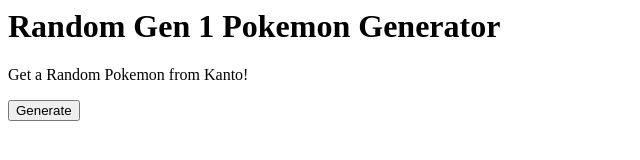
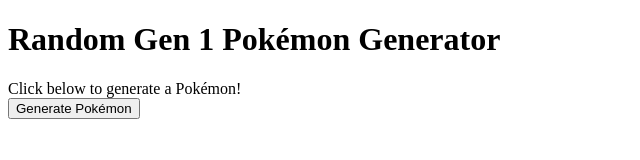
Before and after one commit to Woah865/woah865.github.io-rg1pg, a plain HTML site: page index.html in a window 1280 px wide. Shown: the whole page, without its empty margins (0-640 px from the left). Drawn offline with Linux system fonts and the light colour scheme.

Commit message:
Update index.html

```diff
--- a/index.html
+++ b/index.html
@@ -1,14 +1,18 @@
+<!DOCTYPE html>
 <html lang="en">
 <head>
-  <meta charset="UTF-8">
-  <title>Random Gen 1 Pokemon</title>
+  <meta charset="UTF-8" />
+  <meta name="viewport" content="width=device-width, initial-scale=1.0" />
+  <title>Gen 1 Pokémon Generator</title>
+  <link rel="stylesheet" href="style.css" />
 </head>
 <body>
-  <div>
-    <h1>Random Gen 1 Pokemon Generator</h1>
-    <p>Get a Random Pokemon from Kanto!</p>
-    <button id="pokemon">Generate</button>
+  <div class="container">
+    <h1>Random Gen 1 Pokémon Generator</h1>
+    <div id="pokemonDisplay">Click below to generate a Pokémon!</div>
+    <button onclick="generatePokemon()">Generate Pokémon</button>
   </div>
+
+  <script src="style.js"></script>
 </body>
 </html>
-<script src="script.js"></script>
```
